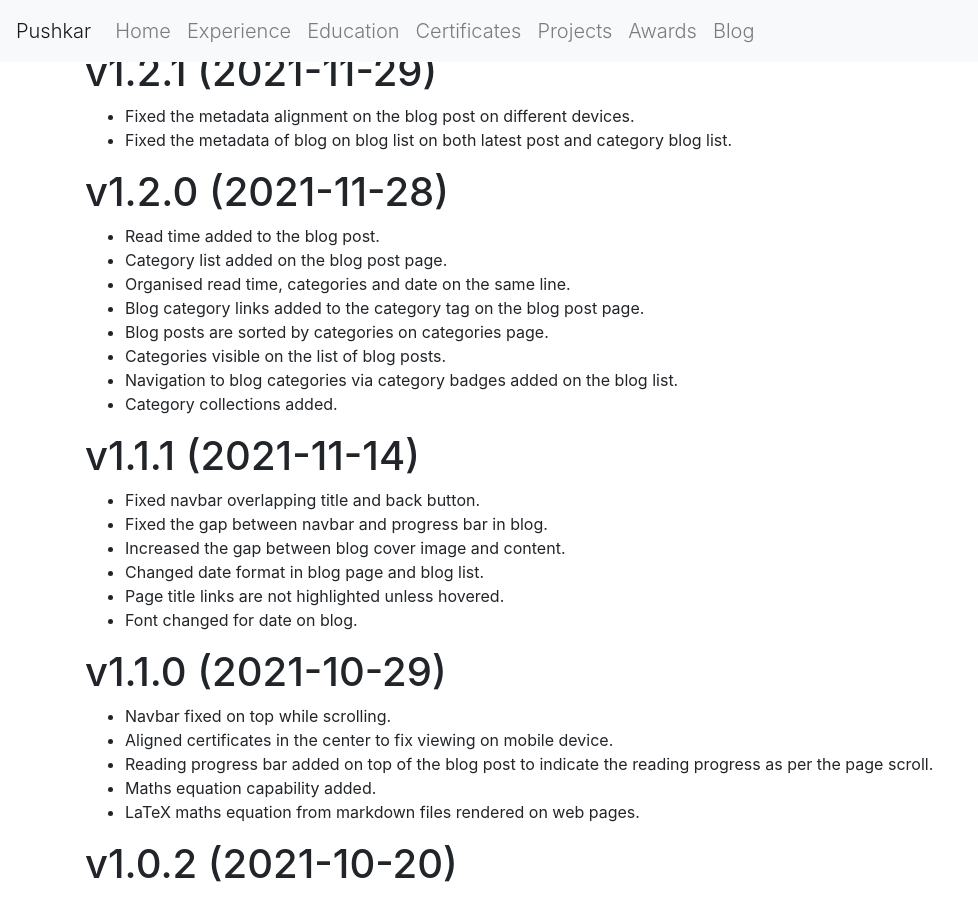
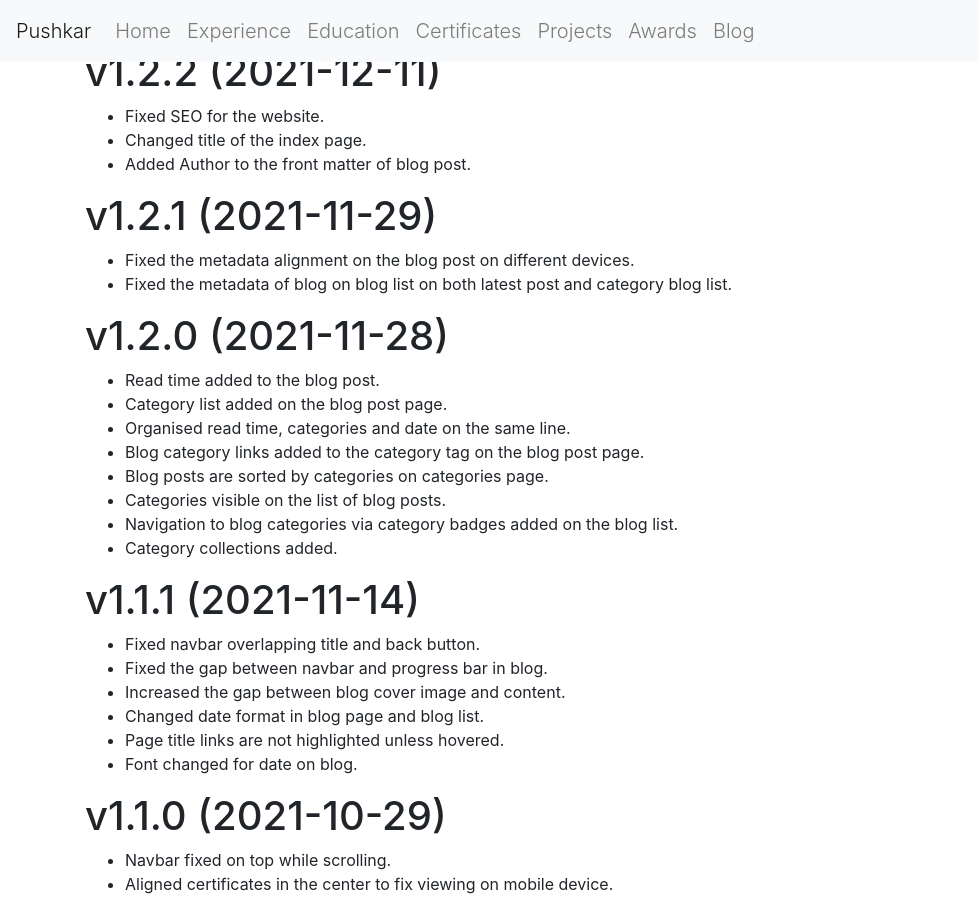
Before and after one commit to pushkarkadam/portfolio, a Jekyll site: the page built from HISTORY.md, in a window 1280 px wide and 900 px high. Shown: the whole window, without its empty margins (0-978 px from the left). Built offline with Jekyll 4.4.1, drawn with Linux system fonts in a browser that asks for light colours; nearby versions of some CDN libraries; our own code applies the rules of GitHub Pages for plain Markdown files.

Commit message:
History updated with v1.2.2 release notes.

```diff
--- a/HISTORY.md
+++ b/HISTORY.md
@@ -1,3 +1,9 @@
+# v1.2.2 (2021-12-11)
+
+* Fixed SEO for the website.
+* Changed title of the index page.
+* Added Author to the front matter of blog post.
+
 # v1.2.1 (2021-11-29)
 
 * Fixed the metadata alignment on the blog post on different devices.
```
